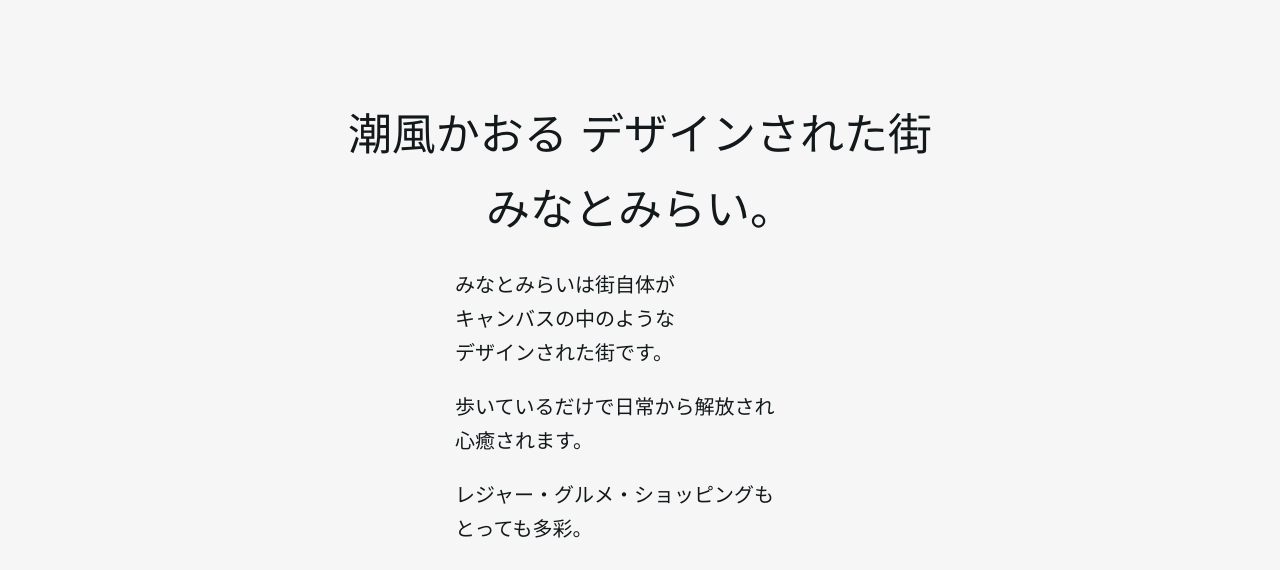
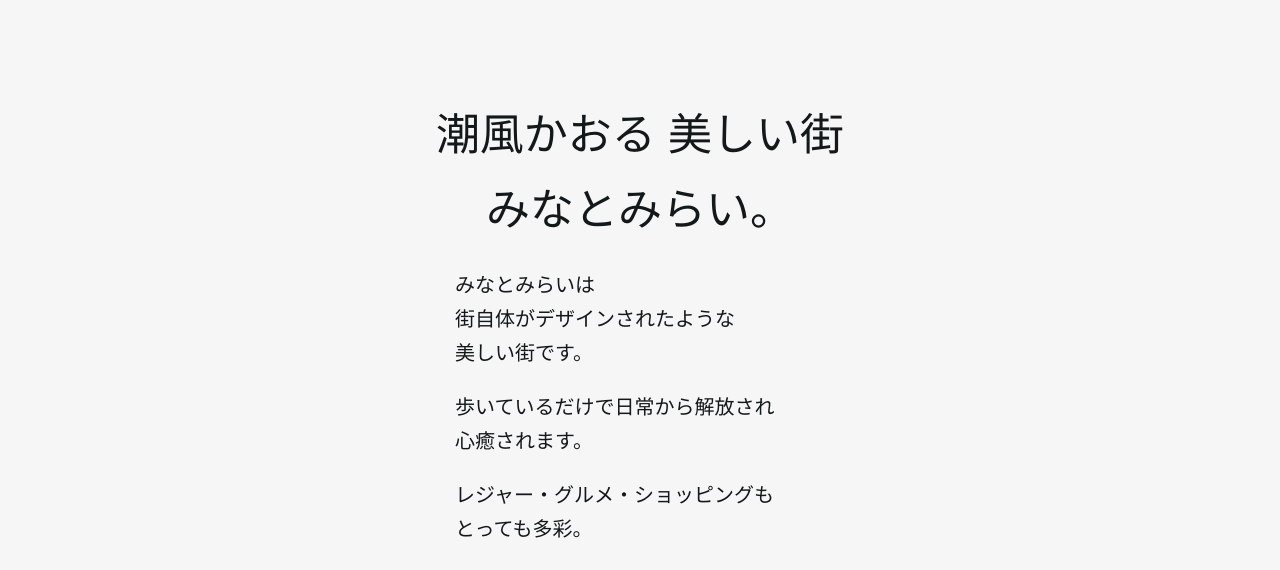
Before and after one commit to progstudy-trace/minatomirai, a plain HTML site: page index.html in a window 1280 px wide. Shown: the part 802-1372 px from the top of the page. Drawn offline with nearby package versions, Linux system fonts and the light colour scheme.

Commit message:
Add files via upload

```diff
--- a/index.html
+++ b/index.html
@@ -42,10 +42,10 @@
 
       <!-- 旅に出よう -->
       <section id="concept">
-        <h2>潮風かおる デザインされた街<br>みなとみらい。</h2>
-        <p>みなとみらいは街自体が<br>
-        キャンバスの中のような<br>
-        デザインされた街です。</p>
+        <h2>潮風かおる 美しい街<br>みなとみらい。</h2>
+        <p>みなとみらいは<br>
+        街自体がデザインされたような<br>
+        美しい街です。</p>
         <p>歩いているだけで日常から解放され<br>
         心癒されます。</p>
         <p>レジャー・グルメ・ショッピングも<br>とっても多彩。</p>
```
